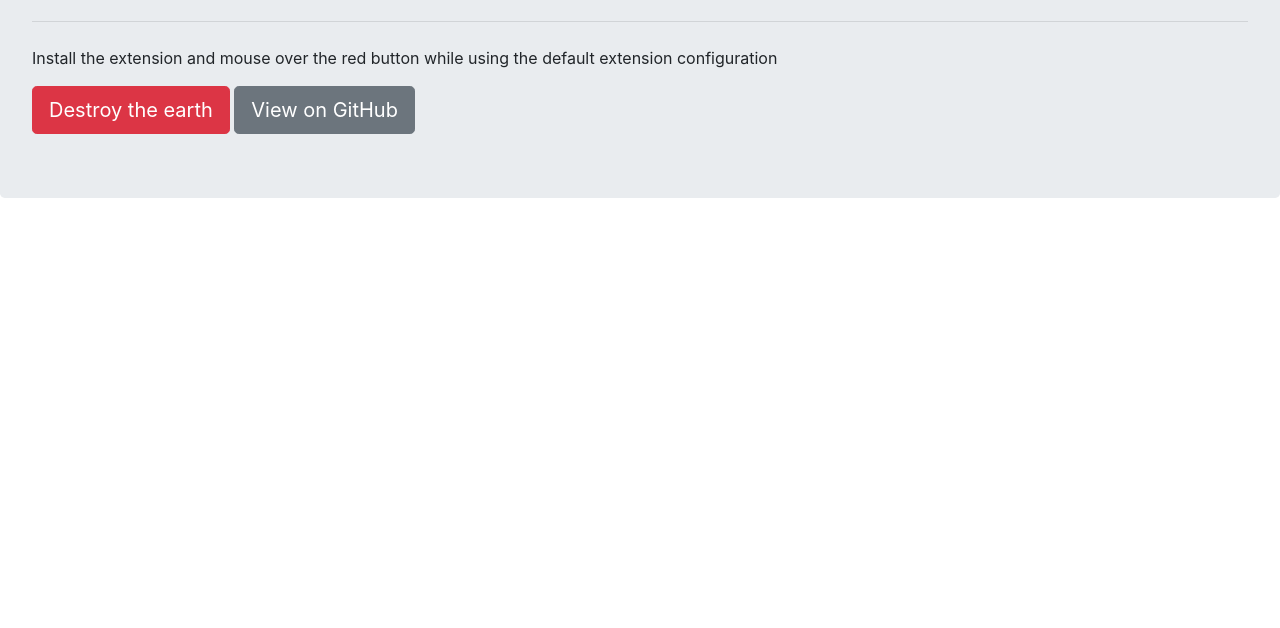
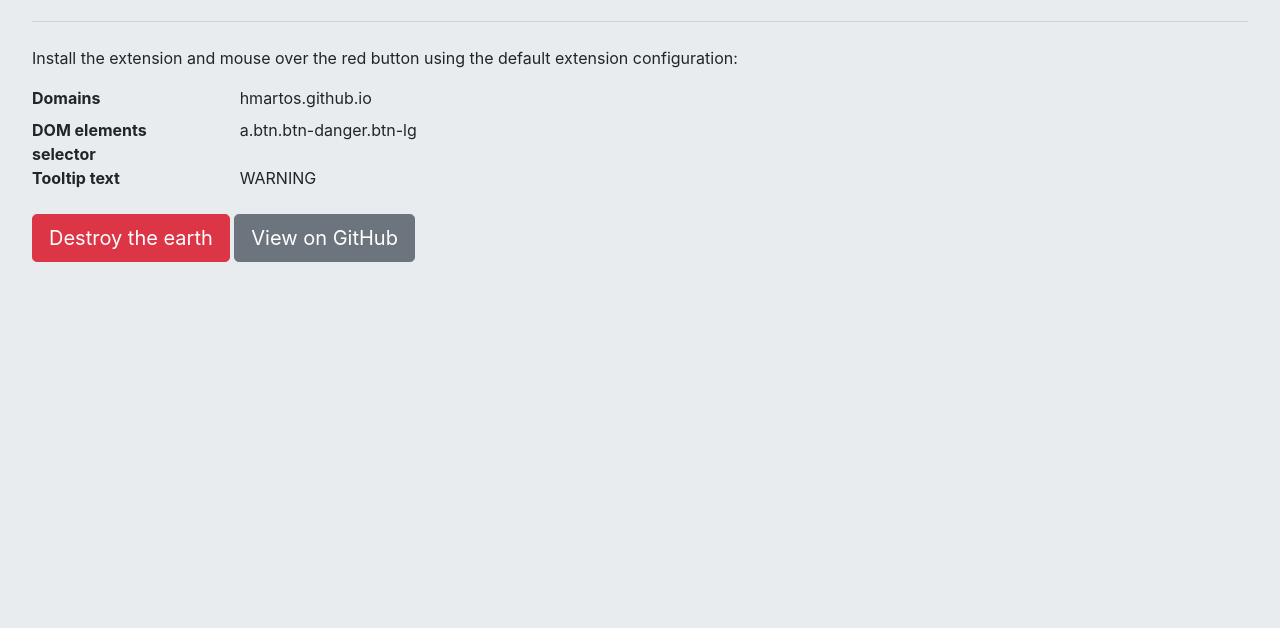
Before and after one commit to hmartos/warning-tooltip, a browser extension: page index.html in a window 1280 px wide. Shown: the part 172-800 px from the top of the page. Drawn offline with Linux system fonts and the light colour scheme.

Commit message:
Added defaults

```diff
--- a/index.html
+++ b/index.html
@@ -11,17 +11,32 @@
       }
     </script>
   </head>
-  <body>
+  <body style="background-color: #e9ecef;">
     <div class="jumbotron">
       <h1 class="display-4">Hi, fellow developer!</h1>
+
       <p class="lead">
         This is a simple showcase for
         <a href="https://chrome.google.com/webstore/detail/ckgkmbahdjgcfjalbbgkgolgolbhihoe" target="_blank"
           >Warning Tooltip Chrome extension</a
         >
       </p>
+
       <hr class="my-4" />
-      <p>Install the extension and mouse over the red button while using the default extension configuration</p>
+
+      <p>Install the extension and mouse over the red button using the default extension configuration:</p>
+
+      <dl class="row">
+        <dt class="col-sm-2">Domains</dt>
+        <dd class="col-sm-10">hmartos.github.io</dd>
+
+        <dt class="col-sm-2">DOM elements selector</dt>
+        <dd class="col-sm-10">a.btn.btn-danger.btn-lg</dd>
+
+        <dt class="col-sm-2">Tooltip text</dt>
+        <dd class="col-sm-10">WARNING</dd>
+      </dl>
+
       <a class="btn btn-danger btn-lg" href="#" role="button" onclick="destroyEarth()">Destroy the earth</a>
       <a
         class="btn btn-secondary btn-lg"
```
